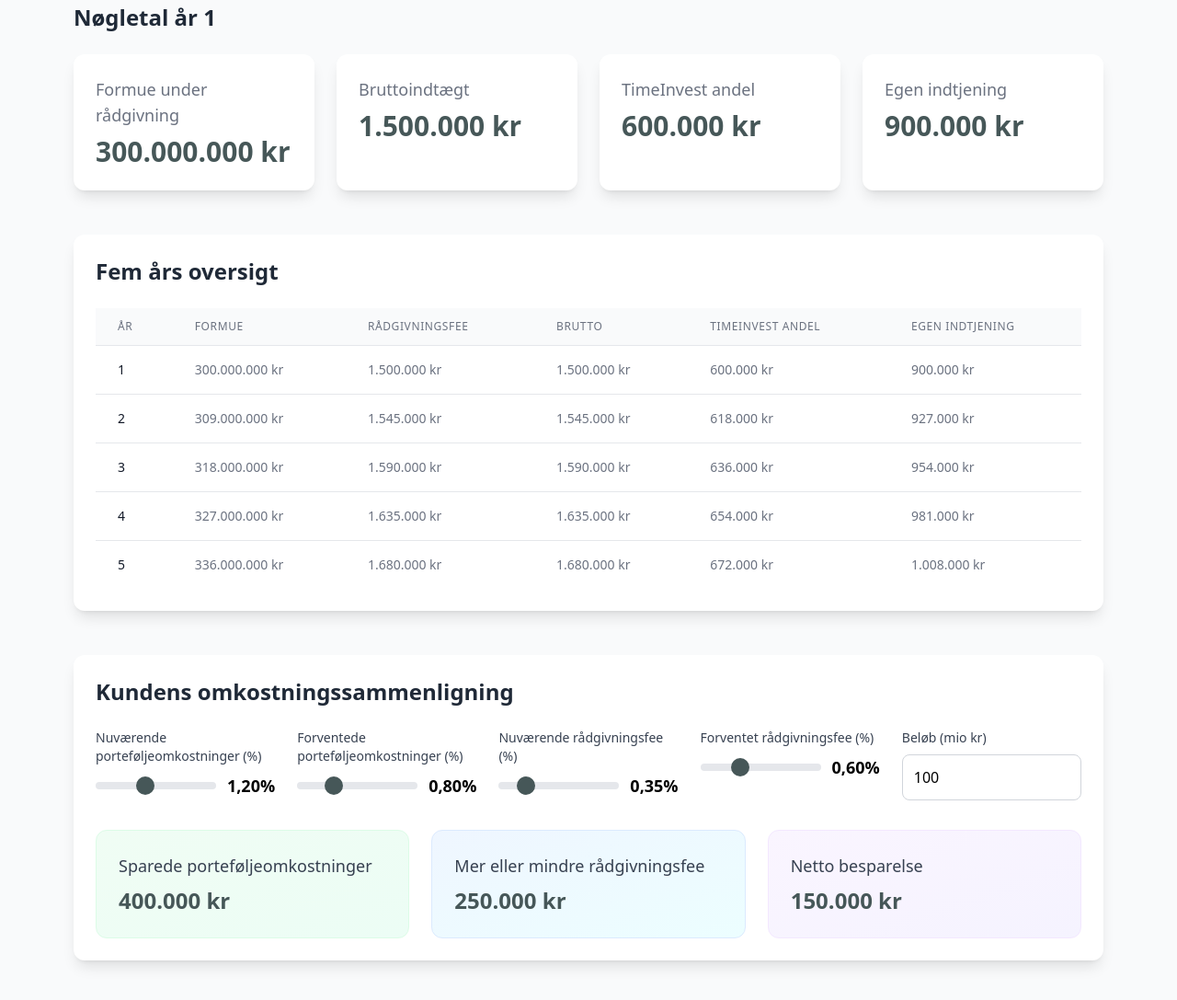
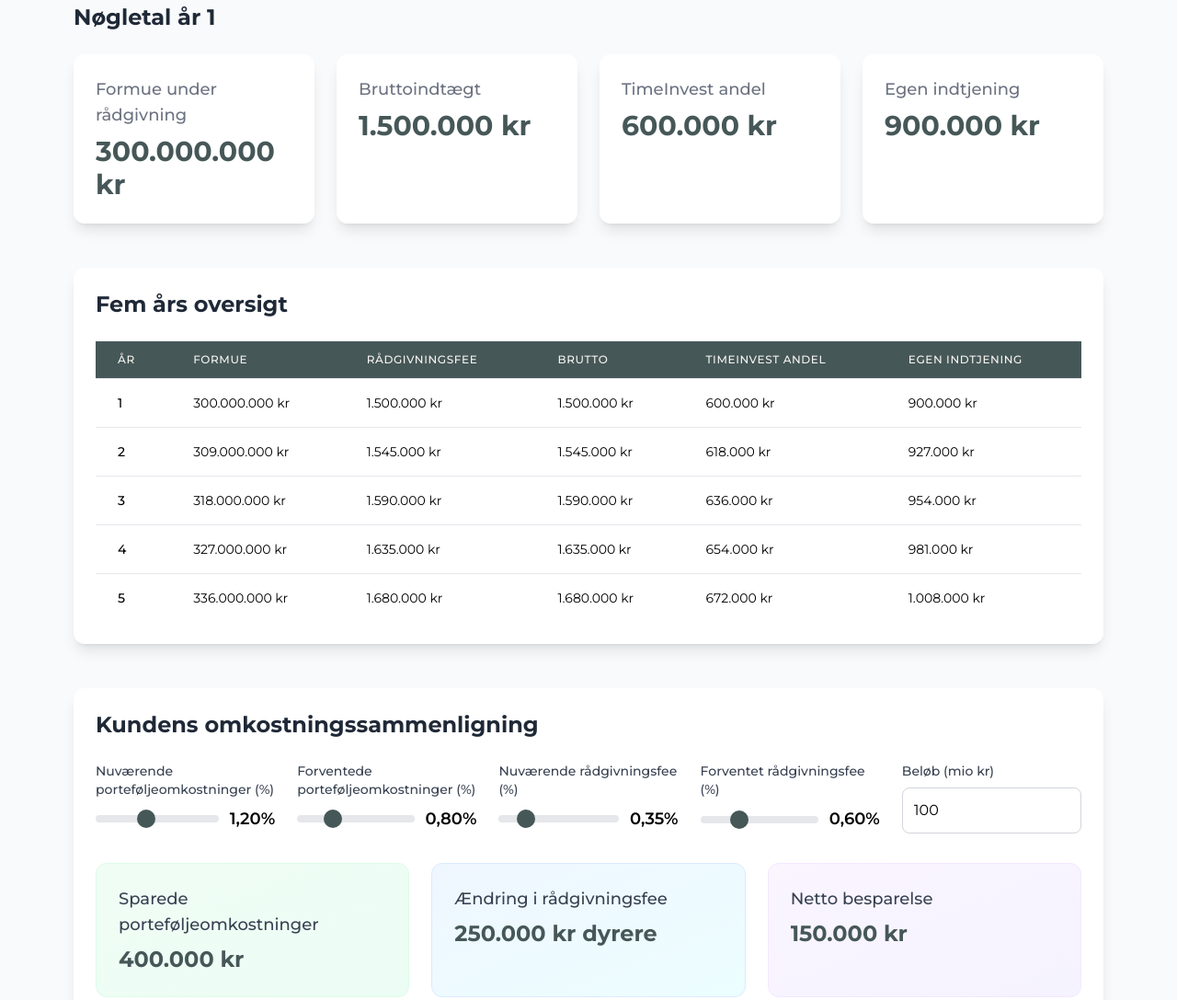
Before and after one commit to mmltimeinvest/timeinvest-partner, a plain HTML site: page index.html in a window 1280 px wide. Shown: the part 521-1608 px from the top of the page at 92% size. Drawn offline with nearby package versions, Linux system fonts and the light colour scheme.

Commit message:
Opdateret HTML/CSS

```diff
--- a/index.html
+++ b/index.html
@@ -11,6 +11,12 @@
     <script src="https://cdn.jsdelivr.net/npm/feather-icons/dist/feather.min.js"></script>
     <script src="https://unpkg.com/feather-icons"></script>
     <style>
+        @import url('https://fonts.googleapis.com/css2?family=Montserrat:wght@400;500;600;700&display=swap');
+
+        body {
+            font-family: 'Montserrat', sans-serif;
+        }
+
         .stat-card {
             transition: all 0.3s ease;
         }
@@ -33,6 +39,22 @@
             background: #465758;
             cursor: pointer;
             border: none;
+        }
+
+        /* Table styling */
+        thead tr {
+            background-color: #465758 !important;
+        }
+        thead th {
+            color: #f7f6f2 !important;
+        }
+        tbody td {
+            color: #000 !important;
+        }
+
+        /* Alignment fix for Forventet rådgivningsfee */
+        #expectedAdvisoryFee {
+            margin-top: 2px;
         }
     </style>
 </head>
@@ -194,12 +216,12 @@
                 <table class="min-w-full divide-y divide-gray-200">
                     <thead class="bg-gray-50">
                         <tr>
-                            <th class="px-6 py-3 text-left text-xs font-medium text-gray-500 uppercase tracking-wider">År</th>
-                            <th class="px-6 py-3 text-left text-xs font-medium text-gray-500 uppercase tracking-wider">Formue</th>
-                            <th class="px-6 py-3 text-left text-xs font-medium text-gray-500 uppercase tracking-wider">Rådgivningsfee</th>
-                            <th class="px-6 py-3 text-left text-xs font-medium text-gray-500 uppercase tracking-wider">Brutto</th>
-                            <th class="px-6 py-3 text-left text-xs font-medium text-gray-500 uppercase tracking-wider">TimeInvest andel</th>
-                            <th class="px-6 py-3 text-left text-xs font-medium text-gray-500 uppercase tracking-wider">Egen indtjening</th>
+                            <th class="px-6 py-3 text-left text-xs font-medium uppercase tracking-wider">År</th>
+                            <th class="px-6 py-3 text-left text-xs font-medium uppercase tracking-wider">Formue</th>
+                            <th class="px-6 py-3 text-left text-xs font-medium uppercase tracking-wider">Rådgivningsfee</th>
+                            <th class="px-6 py-3 text-left text-xs font-medium uppercase tracking-wider">Brutto</th>
+                            <th class="px-6 py-3 text-left text-xs font-medium uppercase tracking-wider">TimeInvest andel</th>
+                            <th class="px-6 py-3 text-left text-xs font-medium uppercase tracking-wider">Egen indtjening</th>
                         </tr>
                     </thead>
                     <tbody class="bg-white divide-y divide-gray-200" id="fiveYearTable">
@@ -317,8 +339,8 @@
                 </div>
 
                 <div class="stat-card bg-gradient-to-br from-blue-50 to-cyan-50 border border-blue-100 rounded-xl p-6">
-                    <h3 class="text-lg font-medium text-gray-700 mb-2">Mer eller mindre rådgivningsfee</h3>
-                    <p id="advisoryFeeDifference" class="text-2xl font-bold text-[#465758]">250.000 kr</p>
+                    <h3 class="text-lg font-medium text-gray-700 mb-2">Ændring i rådgivningsfee</h3>
+                    <p id="advisoryFeeDifference" class="text-2xl font-bold text-[#465758]">250.000 kr dyrere</p>
                 </div>
 
                 <div class="stat-card bg-gradient-to-br from-purple-50 to-violet-50 border border-purple-100 rounded-xl p-6">
@@ -449,12 +471,12 @@
                 const row = document.createElement('tr');
                 row.className = 'hover:bg-gray-50';
                 row.innerHTML = `
-                    <td class="px-6 py-4 whitespace-nowrap text-sm font-medium text-gray-900">${year}</td>
-                    <td class="px-6 py-4 whitespace-nowrap text-sm text-gray-500">${formatCurrency(currentWealth * 1000000)}</td>
-                    <td class="px-6 py-4 whitespace-nowrap text-sm text-gray-500">${formatCurrency(advisoryFeeAmount * 1000000)}</td>
-                    <td class="px-6 py-4 whitespace-nowrap text-sm text-gray-500">${formatCurrency(advisoryFeeAmount * 1000000)}</td>
-                    <td class="px-6 py-4 whitespace-nowrap text-sm text-gray-500">${formatCurrency(timeinvestShareAmount * 1000000)}</td>
-                    <td class="px-6 py-4 whitespace-nowrap text-sm text-gray-500">${formatCurrency(ownEarnings * 1000000)}</td>
+                    <td class="px-6 py-4 whitespace-nowrap text-sm font-medium">${year}</td>
+                    <td class="px-6 py-4 whitespace-nowrap text-sm">${formatCurrency(currentWealth * 1000000)}</td>
+                    <td class="px-6 py-4 whitespace-nowrap text-sm">${formatCurrency(advisoryFeeAmount * 1000000)}</td>
+                    <td class="px-6 py-4 whitespace-nowrap text-sm">${formatCurrency(advisoryFeeAmount * 1000000)}</td>
+                    <td class="px-6 py-4 whitespace-nowrap text-sm">${formatCurrency(timeinvestShareAmount * 1000000)}</td>
+                    <td class="px-6 py-4 whitespace-nowrap text-sm">${formatCurrency(ownEarnings * 1000000)}</td>
                 `;
 
                 tableBody.appendChild(row);
@@ -465,11 +487,18 @@
         function calculateSavings() {
             const amount = state.calculationAmount;
             const savedPortfolioCosts = amount * (state.currentPortfolioCost - state.expectedPortfolioCost) / 100 * 1000000;
-            const advisoryFeeDifference = amount * (state.expectedAdvisoryFee - state.currentAdvisoryFee) / 100 * 1000000;
-            const netSavings = savedPortfolioCosts - advisoryFeeDifference;
+            const advisoryFeeDifference = amount * (state.currentAdvisoryFee - state.expectedAdvisoryFee) / 100 * 1000000;
+            const netSavings = savedPortfolioCosts + advisoryFeeDifference;
 
             document.getElementById('savedPortfolioCosts').textContent = formatCurrency(savedPortfolioCosts);
-            document.getElementById('advisoryFeeDifference').textContent = formatCurrency(Math.abs(advisoryFeeDifference));
+
+            const advisoryFeeDiffElement = document.getElementById('advisoryFeeDifference');
+            const absDifference = Math.abs(advisoryFeeDifference);
+            if (advisoryFeeDifference > 0) {
+                advisoryFeeDiffElement.textContent = formatCurrency(absDifference) + ' billigere';
+            } else {
+                advisoryFeeDiffElement.textContent = formatCurrency(absDifference) + ' dyrere';
+            }
             document.getElementById('netSavings').textContent = formatCurrency(netSavings);
         }
 
```
